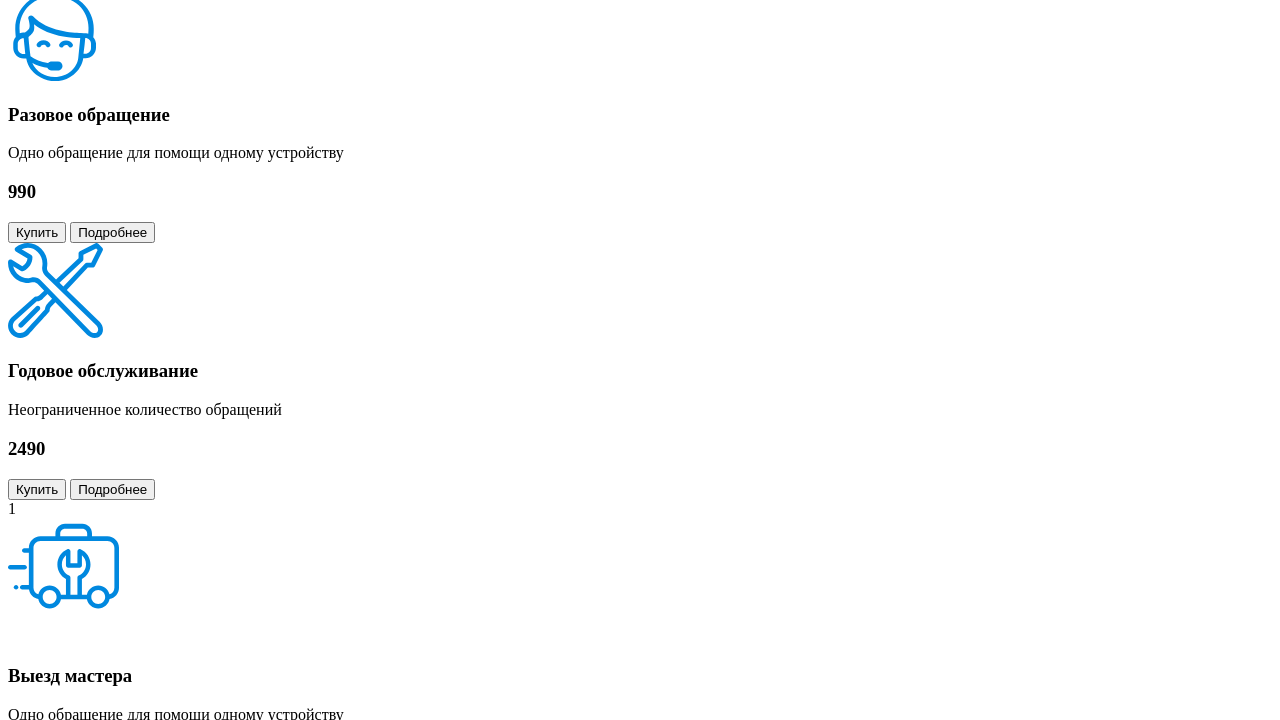
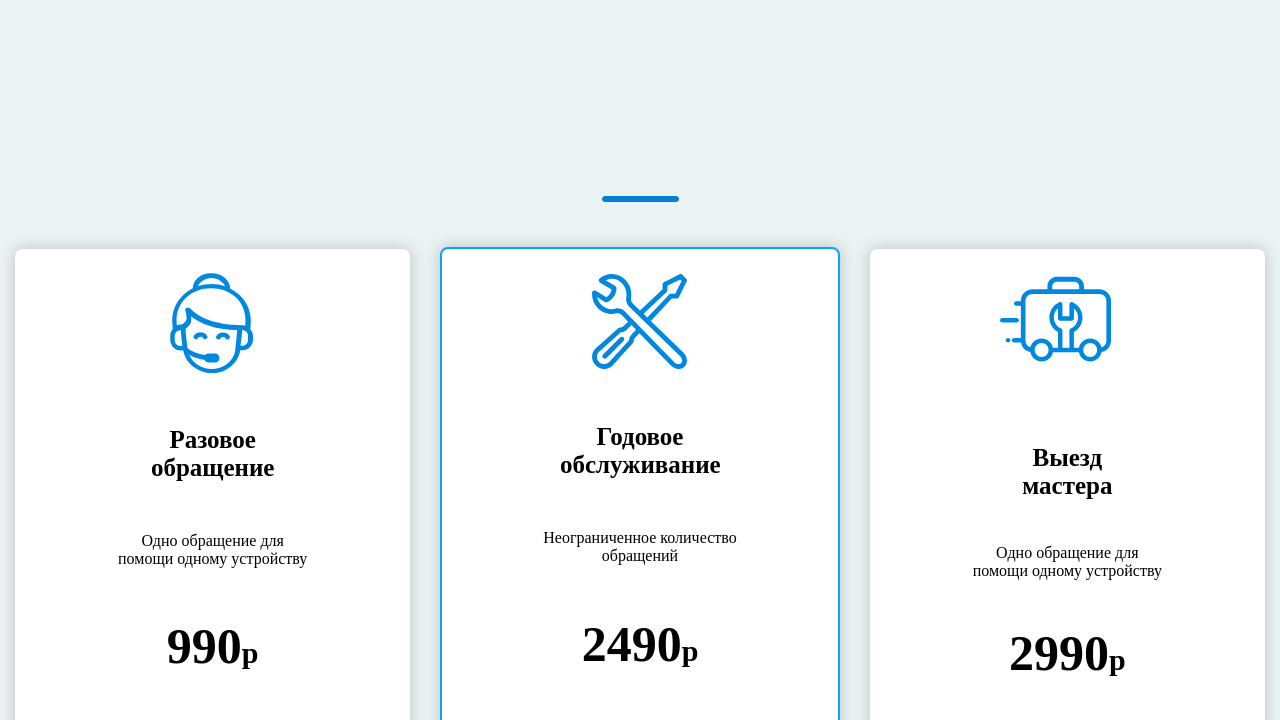
Before and after one commit to penoplaster83/SDDHelp.ru, a plain HTML site: page html/index.html in a window 1280 px wide. Shown: the part 109-829 px from the top of the page. Drawn offline with Linux system fonts and the light colour scheme.

Commit message:
3rd commit, just for fun and for training

```diff
--- a/html/index.html
+++ b/html/index.html
@@ -6,7 +6,7 @@
   <meta http-equiv="X-UA-Compatible" content="ie=edge">
 
   <script src="/js/main.js"></script>
-  <link rel="less" href="/less/style.less">
+  <link rel = "stylesheet" type="text/css" href="/less/style.css">
 
   <title>SDDHelp</title>
 </head>
@@ -15,6 +15,7 @@
 
   <div class="products-section">
     <h1 class="products-title">Компьютерная помощь</h1>
+    <svg src="/svg/img-3.svg"></svg>
     <hr>
     <div class="products-cards">
       <div class="product product-1">
@@ -90,7 +91,7 @@
         <div class="buttons">
           <input type="button" class="buy" value="Купить">
           <input type="button" class="learn-more" value="Подробнее">
-        </div> 1
+        </div>
       </div>
       <div class="product product-3">
         <div class="product-image">
--- a/less/style.less
+++ b/less/style.less
@@ -7,10 +7,7 @@ body {
     flex-direction: column;
     justify-content: flex-start;
     text-align: center;
-    font-family: "BeauSans";
   }
-
-
 
 
 
@@ -35,8 +32,7 @@ body {
 
 
 
-
-  // ТЕКСТЫ
+  /* // ТЕКСТЫ */
   h1{
     font-size: 40px;
   }
```
Also changed, not shown: less/style.css (added).
